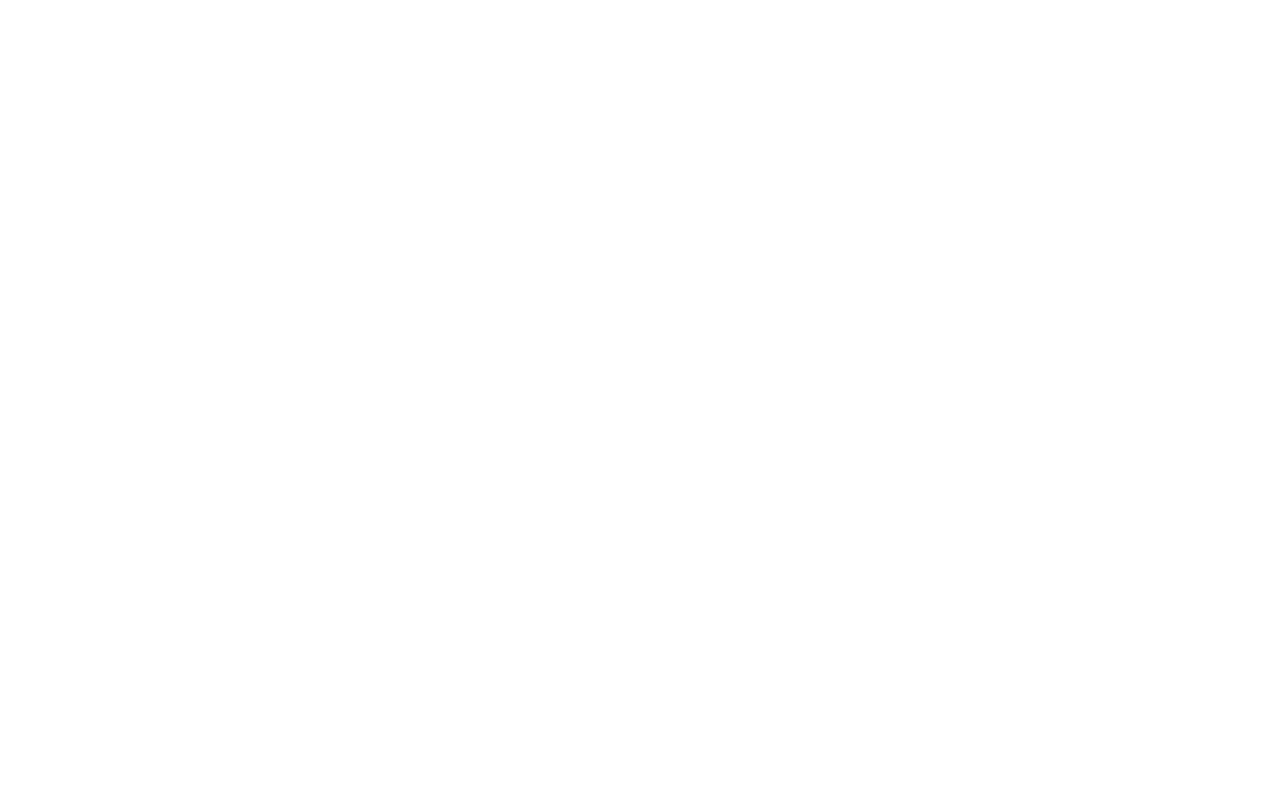
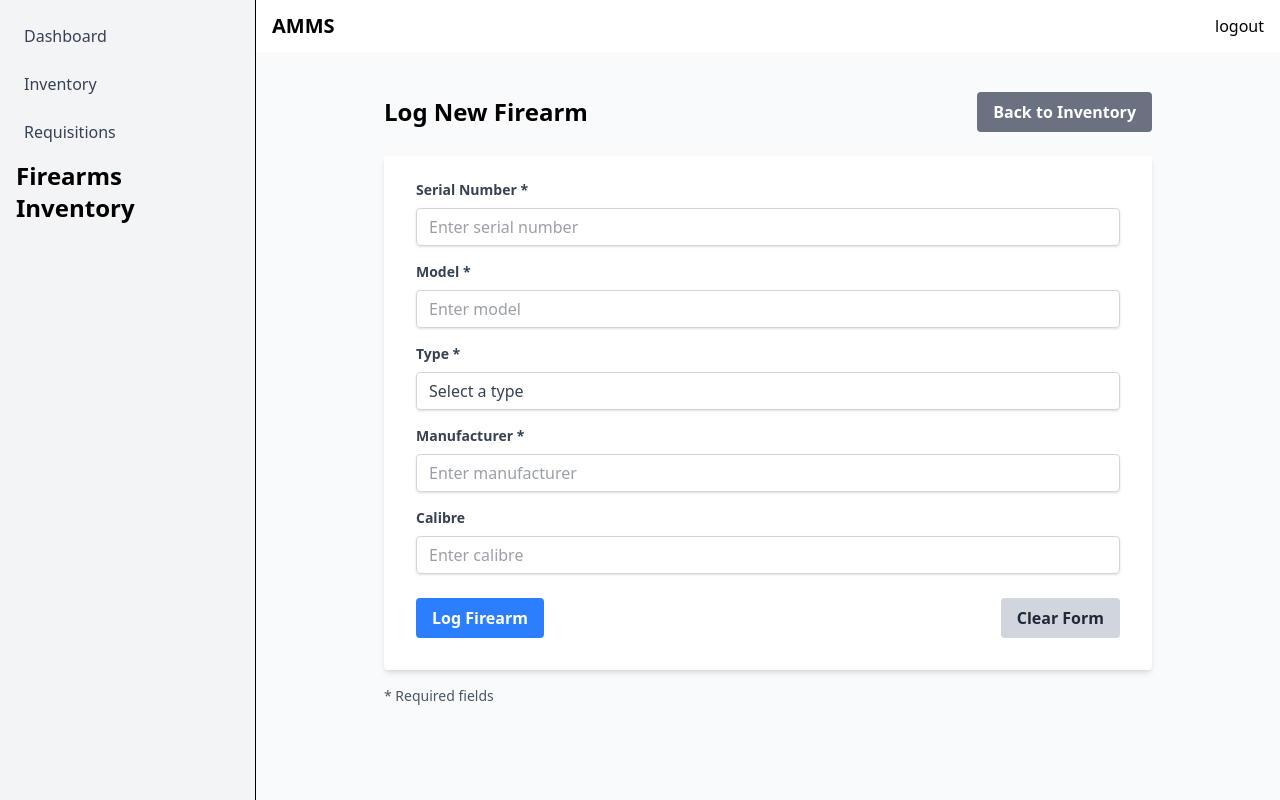
Before and after one commit to EZENGESH/amms-arms-management, a React (Vite) app in the folder frontend/: page /lo in a window 1280 px wide. Built offline with nearby package versions, Linux system fonts and the light colour scheme.

Commit message:
feat: enhance LogFirearm component with form validation and error handling

```diff
--- a/frontend/src/pages/LogFirearm.jsx
+++ b/frontend/src/pages/LogFirearm.jsx
@@ -1,7 +1,7 @@
 import { useState } from 'react';
 import { useNavigate } from 'react-router-dom';
 import AdminLayout from '../layouts/AdminLayout';
-import { inventoryApi } from '../services/apiClient'; // Import inventoryApi
+import { inventoryApi } from '../services/apiClient';
 
 const FIREARM_TYPES = [
   { value: 'RIFLE', label: 'Rifle' },
@@ -23,6 +23,7 @@ export default function LogFirearm() {
   const [loading, setLoading] = useState(false);
   const [error, setError] = useState(null);
   const [success, setSuccess] = useState(false);
+  const [validationErrors, setValidationErrors] = useState({});
 
   const handleChange = (e) => {
     const { name, value } = e.target;
@@ -30,15 +31,51 @@ export default function LogFirearm() {
       ...prev,
       [name]: value
     }));
+
+    // Clear validation error when field is edited
+    if (validationErrors[name]) {
+      setValidationErrors(prev => ({
+        ...prev,
+        [name]: null
+      }));
+    }
+  };
+
+  const validateForm = () => {
+    const errors = {};
+
+    if (!formData.serial_number.trim()) {
+      errors.serial_number = 'Serial number is required';
+    }
+
+    if (!formData.model.trim()) {
+      errors.model = 'Model is required';
+    }
+
+    if (!formData.type) {
+      errors.type = 'Firearm type is required';
+    }
+
+    if (!formData.manufacturer.trim()) {
+      errors.manufacturer = 'Manufacturer is required';
+    }
+
+    setValidationErrors(errors);
+    return Object.keys(errors).length === 0;
   };
 
   const handleSubmit = async (e) => {
     e.preventDefault();
+
+    if (!validateForm()) {
+      return;
+    }
+
     setLoading(true);
     setError(null);
 
     try {
-      const response = await inventoryApi.post('/api/arms/', formData); // Use inventoryApi
+      await inventoryApi.post('/api/arms/', formData);
       setSuccess(true);
       setFormData({
         serial_number: '',
@@ -52,14 +89,187 @@ export default function LogFirearm() {
       }, 5000);
     } catch (err) {
       console.error('Error logging firearm:', err);
-      setError(
-        err.response?.data?.detail ||
-        'Failed to log firearm. Please check your inputs and try again.'
-      );
+
+      // Handle different types of errors
+      if (err.response?.status === 400 && err.response.data) {
+        // Handle validation errors from backend
+        const backendErrors = {};
+        Object.entries(err.response.data).forEach(([key, value]) => {
+          backendErrors[key] = Array.isArray(value) ? value[0] : value;
+        });
+        setValidationErrors(backendErrors);
+        setError('Please correct the errors in the form.');
+      } else if (err.response?.status === 404) {
+        setError('The API endpoint was not found. Please check your configuration.');
+      } else if (err.code === 'ERR_NETWORK') {
+        setError('Network error. Please check if the inventory service is running.');
+      } else {
+        setError(err.response?.data?.detail ||
+          'Failed to log firearm. Please check your inputs and try again.');
+      }
     } finally {
       setLoading(false);
     }
   };
 
-  // ... rest of the component
+  const goBack = () => {
+    navigate('/inventory');
+  };
+
+  return (
+    <AdminLayout>
+      <div className="max-w-3xl mx-auto py-6">
+        <div className="flex justify-between items-center mb-6">
+          <h1 className="text-2xl font-bold">Log New Firearm</h1>
+          <button
+            onClick={goBack}
+            className="bg-gray-500 hover:bg-gray-700 text-white font-bold py-2 px-4 rounded"
+          >
+            Back to Inventory
+          </button>
+        </div>
+
+        {success && (
+          <div className="bg-green-100 border border-green-400 text-green-700 px-4 py-3 rounded mb-4">
+            Firearm logged successfully!
+          </div>
+        )}
+
+        {error && (
+          <div className="bg-red-100 border border-red-400 text-red-700 px-4 py-3 rounded mb-4">
+            {error}
+          </div>
+        )}
+
+        <form onSubmit={handleSubmit} className="bg-white shadow-md rounded px-8 pt-6 pb-8 mb-4">
+          <div className="mb-4">
+            <label className="block text-gray-700 text-sm font-bold mb-2" htmlFor="serial_number">
+              Serial Number *
+            </label>
+            <input
+              className={`shadow appearance-none border ${validationErrors.serial_number ? 'border-red-500' : 'border-gray-300'} rounded w-full py-2 px-3 text-gray-700 leading-tight focus:outline-none focus:shadow-outline`}
+              id="serial_number"
+              name="serial_number"
+              type="text"
+              placeholder="Enter serial number"
+              value={formData.serial_number}
+              onChange={handleChange}
+              disabled={loading}
+            />
+            {validationErrors.serial_number && (
+              <p className="text-red-500 text-xs italic">{validationErrors.serial_number}</p>
+            )}
+          </div>
+
+          <div className="mb-4">
+            <label className="block text-gray-700 text-sm font-bold mb-2" htmlFor="model">
+              Model *
+            </label>
+            <input
+              className={`shadow appearance-none border ${validationErrors.model ? 'border-red-500' : 'border-gray-300'} rounded w-full py-2 px-3 text-gray-700 leading-tight focus:outline-none focus:shadow-outline`}
+              id="model"
+              name="model"
+              type="text"
+              placeholder="Enter model"
+              value={formData.model}
+              onChange={handleChange}
+              disabled={loading}
+            />
+            {validationErrors.model && (
+              <p className="text-red-500 text-xs italic">{validationErrors.model}</p>
+            )}
+          </div>
+
+          <div className="mb-4">
+            <label className="block text-gray-700 text-sm font-bold mb-2" htmlFor="type">
+              Type *
+            </label>
+            <select
+              className={`shadow appearance-none border ${validationErrors.type ? 'border-red-500' : 'border-gray-300'} rounded w-full py-2 px-3 text-gray-700 leading-tight focus:outline-none focus:shadow-outline`}
+              id="type"
+              name="type"
+              value={formData.type}
+              onChange={handleChange}
+              disabled={loading}
+            >
+              <option value="">Select a type</option>
+              {FIREARM_TYPES.map(type => (
+                <option key={type.value} value={type.value}>{type.label}</option>
+              ))}
+            </select>
+            {validationErrors.type && (
+              <p className="text-red-500 text-xs italic">{validationErrors.type}</p>
+            )}
+          </div>
+
+          <div className="mb-4">
+            <label className="block text-gray-700 text-sm font-bold mb-2" htmlFor="manufacturer">
+              Manufacturer *
+            </label>
+            <input
+              className={`shadow appearance-none border ${validationErrors.manufacturer ? 'border-red-500' : 'border-gray-300'} rounded w-full py-2 px-3 text-gray-700 leading-tight focus:outline-none focus:shadow-outline`}
+              id="manufacturer"
+              name="manufacturer"
+              type="text"
+              placeholder="Enter manufacturer"
+              value={formData.manufacturer}
+              onChange={handleChange}
+              disabled={loading}
+            />
+            {validationErrors.manufacturer && (
+              <p className="text-red-500 text-xs italic">{validationErrors.manufacturer}</p>
+            )}
+          </div>
+
+          <div className="mb-6">
+            <label className="block text-gray-700 text-sm font-bold mb-2" htmlFor="calibre">
+              Calibre
+            </label>
+            <input
+              className={`shadow appearance-none border ${validationErrors.calibre ? 'border-red-500' : 'border-gray-300'} rounded w-full py-2 px-3 text-gray-700 leading-tight focus:outline-none focus:shadow-outline`}
+              id="calibre"
+              name="calibre"
+              type="text"
+              placeholder="Enter calibre"
+              value={formData.calibre}
+              onChange={handleChange}
+              disabled={loading}
+            />
+            {validationErrors.calibre && (
+              <p className="text-red-500 text-xs italic">{validationErrors.calibre}</p>
+            )}
+          </div>
+
+          <div className="flex items-center justify-between">
+            <button
+              className={`bg-blue-500 hover:bg-blue-700 text-white font-bold py-2 px-4 rounded focus:outline-none focus:shadow-outline ${loading ? 'opacity-50 cursor-not-allowed' : ''}`}
+              type="submit"
+              disabled={loading}
+            >
+              {loading ? 'Saving...' : 'Log Firearm'}
+            </button>
+            <button
+              className="bg-gray-300 hover:bg-gray-400 text-gray-800 font-bold py-2 px-4 rounded focus:outline-none focus:shadow-outline"
+              type="button"
+              onClick={() => {
+                setFormData({
+                  serial_number: '',
+                  model: '',
+                  calibre: '',
+                  type: '',
+                  manufacturer: ''
+                });
+                setValidationErrors({});
+              }}
+              disabled={loading}
+            >
+              Clear Form
+            </button>
+          </div>
+        </form>
+
+        <p className="text-sm text-gray-600 mb-4">* Required fields</p>
+      </div>
+    </AdminLayout>
+  );
 }
```
